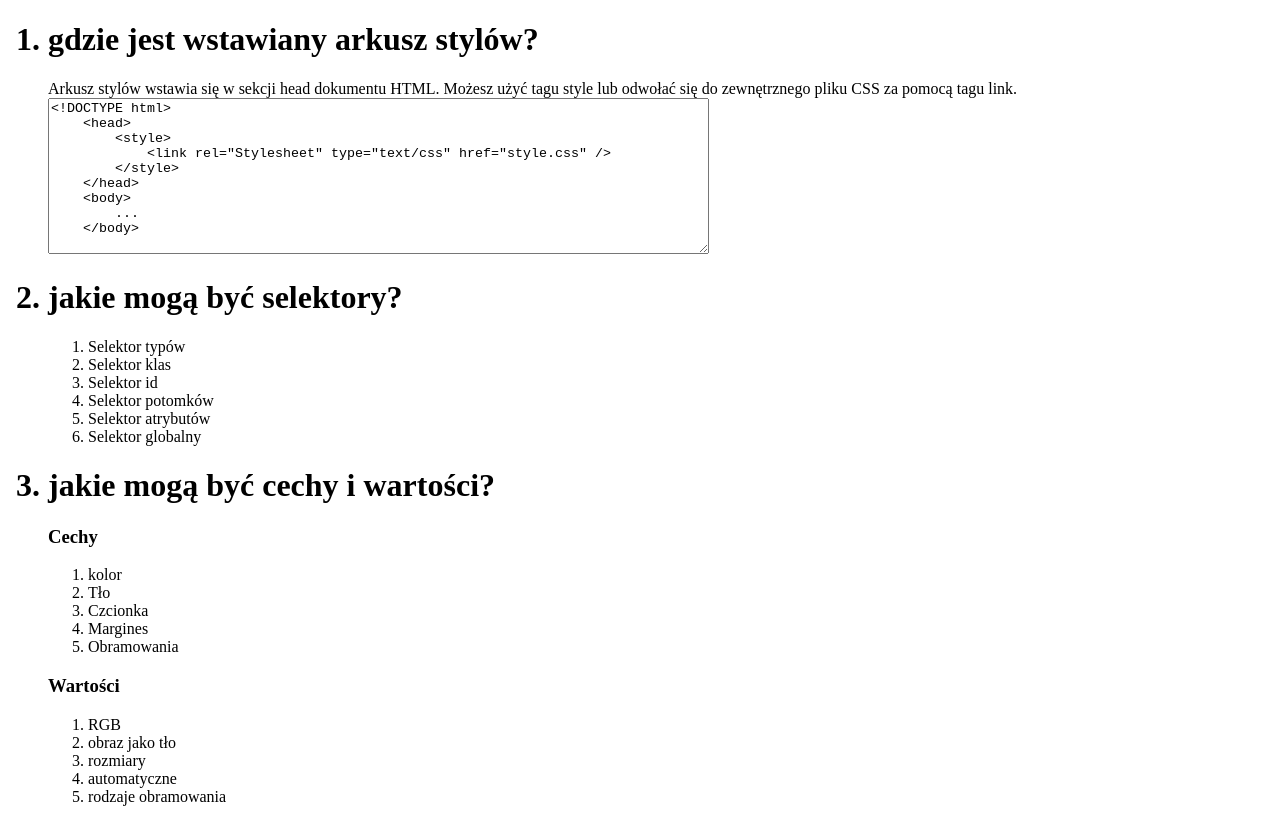
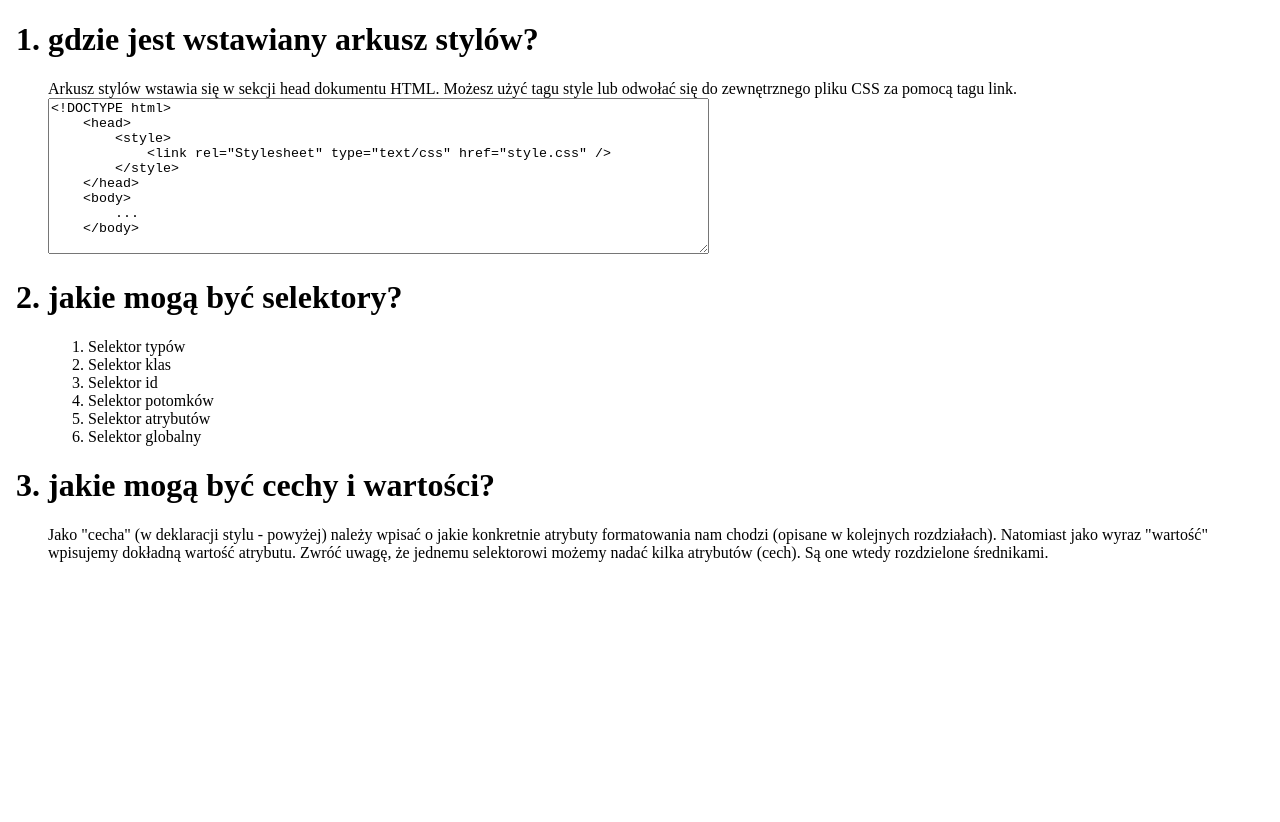
Before and after one commit to news-s/CssTask, a plain HTML site: page zad8.html in a window 1280 px wide. After the commit the page ends 800 px from the top, so only its background shows below. Drawn offline with Linux system fonts and the light colour scheme.

Commit message:
Update zad8.html
poprawiono zadanie 8.3

```diff
--- a/zad8.html
+++ b/zad8.html
@@ -27,21 +27,11 @@
             </ol>
         </li>
         <h1><li>jakie mogą być cechy i wartości?</h1></li>
-        <h3>Cechy</h3>
-        <ol>
-            <li>kolor</li>
-            <li>Tło</li>
-            <li>Czcionka</li>
-            <li>Margines</li>
-            <li>Obramowania</li>
-        </ol>
-        <h3>Wartości</h3>
-        <ol>
-            <li>RGB</li>
-            <li>obraz jako tło</li>
-            <li>rozmiary</li>
-            <li>automatyczne</li>
-            <li>rodzaje obramowania</li>
-        </ol>
+        Jako "cecha" (w deklaracji stylu - powyżej) należy wpisać o jakie konkretnie atrybuty
+formatowania nam chodzi (opisane w kolejnych rozdziałach).
+Natomiast jako wyraz "wartość" wpisujemy dokładną wartość atrybutu.
+Zwróć uwagę, że jednemu selektorowi możemy nadać kilka atrybutów (cech). Są one wtedy
+rozdzielone średnikami.
+
     </ol>
 </body>
```
